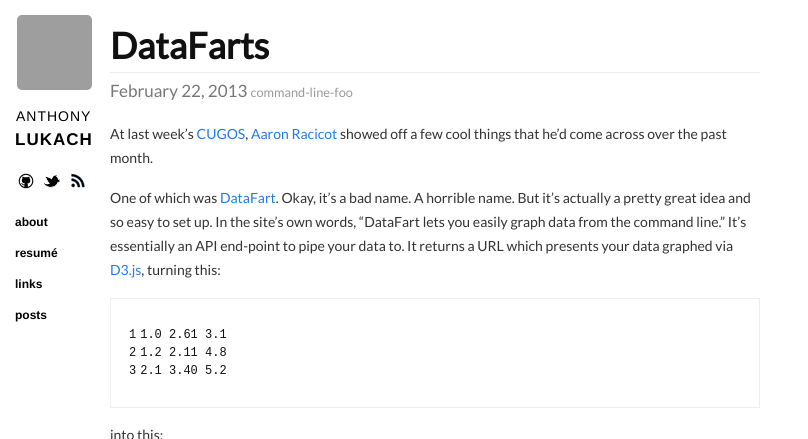
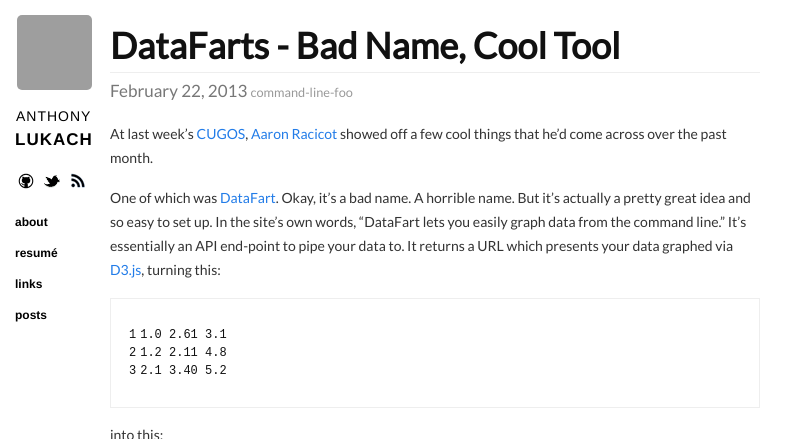
Before and after one commit to alukach/alukach.github.io, a Jekyll site: the page built from _posts/2013-02-22-datafart.markdown, in a window 1280 px wide, cut to the strip 0-439 px from the top of the page. Shown: the whole strip, without its empty margins (0-808 px from the left). Built offline with Jekyll 4.4.1, drawn with Linux system fonts in a browser that asks for light colours; nearby versions of some CDN libraries; Markdown is read by kramdown in place of the engine named in the settings; grey boxes are pictures that could not be loaded.

Commit message:
New title for Datafarts

```diff
--- a/_posts/2013-02-22-datafart.markdown
+++ b/_posts/2013-02-22-datafart.markdown
@@ -1,6 +1,6 @@
 ---
 layout: post
-title: DataFarts
+title: DataFarts - Bad Name, Cool Tool
 category: posts
 tags: [command-line-foo]
 ---
```
